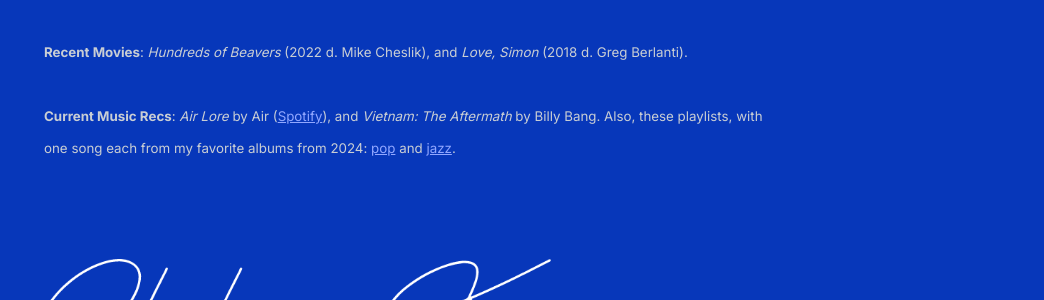
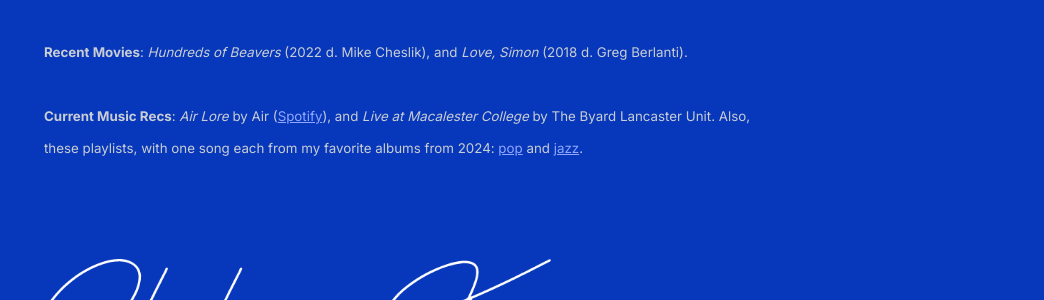
Before and after one commit to shihankanungo/shihankanungo.github.io, a Jekyll site: the page built from index.md, in a window 1280 px wide. Shown: the part 1102-1402 px from the top of the page, without its empty margins (236-1280 px from the left). Built offline with Jekyll 4.4.1, drawn with Linux system fonts in a browser that asks for light colours.

Commit message:
Update _config.yml

```diff
--- a/_config.yml
+++ b/_config.yml
@@ -17,7 +17,7 @@
           <br /><br />
           <small><b>Recent Movies</b>: <i>Hundreds of Beavers</i> (2022 d. Mike Cheslik), and <i>Love, Simon</i> (2018 d. Greg Berlanti). </small>
           <br /><br />
-          <small><b>Current Music Recs</b>: <i>Air Lore</i> by Air (<a href="https://open.spotify.com/album/3ndLtSXmNP3Epk2PtXqLFT?si=mzrBbFYFS-CkNvXhUDBnIA">Spotify</a>), and <i>Vietnam: The Aftermath</i> by Billy Bang. Also, these playlists, with one song each from my favorite albums from 2024: <a href="https://open.spotify.com/playlist/0plT5tvEl6lVLrQDk0X3eu?si=fe06480b57f64999">pop</a> and <a href="https://open.spotify.com/playlist/5iHDUPHT30iNd4Feg0yg4f?si=737a0b1a27924789">jazz</a>. </small>
+          <small><b>Current Music Recs</b>: <i>Air Lore</i> by Air (<a href="https://open.spotify.com/album/3ndLtSXmNP3Epk2PtXqLFT?si=mzrBbFYFS-CkNvXhUDBnIA">Spotify</a>), and <i>Live at Macalester College</i> by The Byard Lancaster Unit. Also, these playlists, with one song each from my favorite albums from 2024: <a href="https://open.spotify.com/playlist/0plT5tvEl6lVLrQDk0X3eu?si=fe06480b57f64999">pop</a> and <a href="https://open.spotify.com/playlist/5iHDUPHT30iNd4Feg0yg4f?si=737a0b1a27924789">jazz</a>. </small>
           <br /><br /><br /><br />
 
   <img className="mt-8 md:mt-12 w-1/2 sm:w-1/3 lg:w-1/4" src="/signature.png" alt="signature of shihan" aria-hidden="true" />
```
